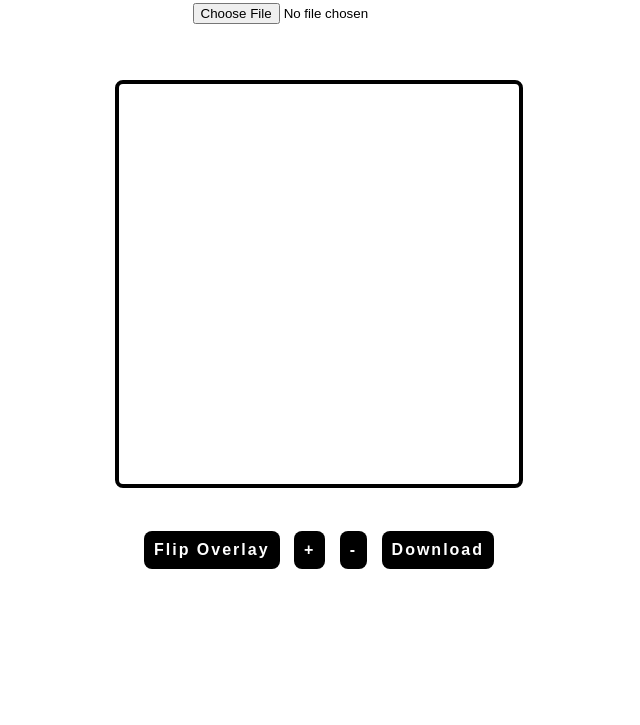
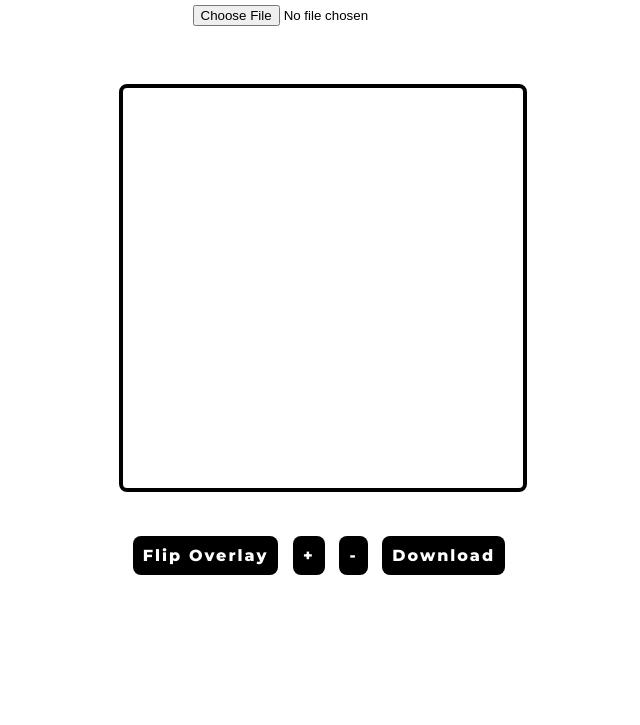
Before and after one commit to CTOmeme/Overlay-app, a plain HTML site: page index.html in a window 1280 px wide. Shown: the part 75-800 px from the top of the page, without its empty margins (321-961 px from the left). Drawn offline with Linux system fonts and the light colour scheme.

Commit message:
Update index.html

```diff
--- a/index.html
+++ b/index.html
@@ -5,15 +5,18 @@
     <meta name="viewport" content="width=device-width, initial-scale=1.0">
     <title>Join The Troll Army</title>
     <link rel="stylesheet" href="styles.css">
+    <link href="https://fonts.googleapis.com/css2?family=Montserrat:wght@800&display=swap" rel="stylesheet">
 </head>
 <body>
     <h1>Join The Troll Army</h1>
+    <div id="app-container">
         <input type="file" id="upload" accept="image/*"><br><br>
         <canvas id="canvas" width="400" height="400"></canvas><br>
         <button id="flip">Flip Overlay</button>
         <button id="increaseSize">+</button>
         <button id="decreaseSize">-</button>
         <button id="download">Download</button>
+    </div>
     <script src="script.js"></script>
 </body>
 </html>
```
Lines whose indentation alone changed are shown as unchanged.
